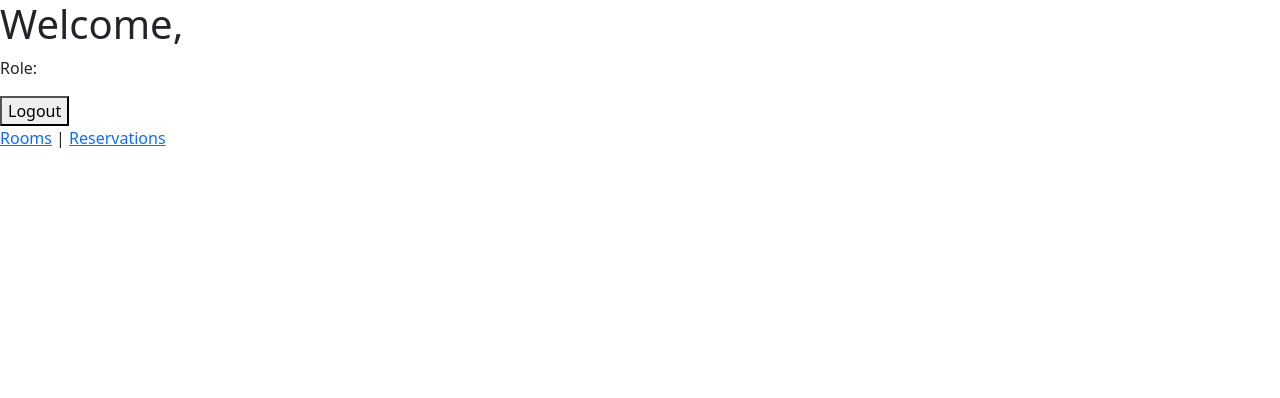
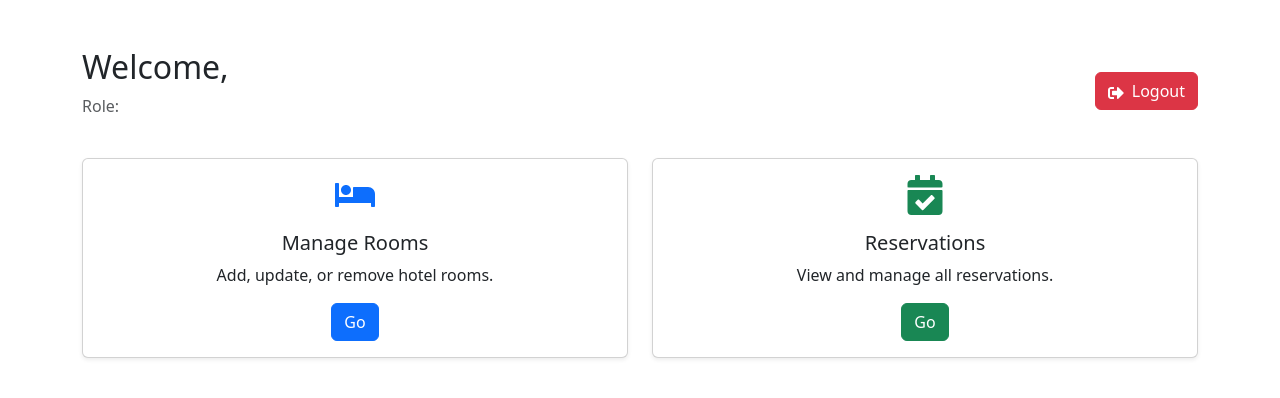
Before and after one commit to tahamahmood004/Hotel-Management-System, a React (Vite) app in the folder frontend/: page /dashboard in a window 1280 px wide. Shown: the top 398 px of the page. Built offline with nearby package versions, Linux system fonts and the light colour scheme.

Commit message:
update dashboard with reactbootstrap and fix route of logout button

```diff
--- a/frontend/package.json
+++ b/frontend/package.json
@@ -15,6 +15,7 @@
     "react": "^19.1.1",
     "react-bootstrap": "^2.10.10",
     "react-dom": "^19.1.1",
+    "react-icons": "^5.5.0",
     "react-router-dom": "^7.8.2"
   },
   "devDependencies": {
--- a/frontend/src/pages/Dashboard.jsx
+++ b/frontend/src/pages/Dashboard.jsx
@@ -1,18 +1,64 @@
 import { useContext } from "react";
 import { AuthContext } from "../context/AuthContext";
+import { Container, Row, Col, Card, Button } from "react-bootstrap";
+import { useNavigate } from "react-router-dom";
+import { FaBed, FaCalendarCheck, FaSignOutAlt } from "react-icons/fa";
 
 export default function Dashboard() {
   const { user, logout } = useContext(AuthContext);
+  const navigate = useNavigate();
+
+  const handleLogout = () => {
+    logout();
+    navigate("/"); // ✅ redirect to login page after logout
+  };
+
+  const cards = [
+    {
+      title: "Manage Rooms",
+      text: "Add, update, or remove hotel rooms.",
+      icon: <FaBed size={40} className="mb-3 text-primary" />,
+      action: () => navigate("/rooms"),
+      variant: "primary",
+    },
+    {
+      title: "Reservations",
+      text: "View and manage all reservations.",
+      icon: <FaCalendarCheck size={40} className="mb-3 text-success" />,
+      action: () => navigate("/reservations"),
+      variant: "success",
+    },
+  ];
 
   return (
-    <div>
-      <h1>Welcome, {user?.name}</h1>
-      <p>Role: {user?.role}</p>
-      <button onClick={logout}>Logout</button>
+    <Container className="mt-5">
+      <div className="d-flex justify-content-between align-items-center mb-4">
+        <div>
+          <h2>Welcome, {user?.name}</h2>
+          <p className="text-muted">Role: {user?.role}</p>
+        </div>
+        <Button variant="danger" onClick={handleLogout}>
+          <FaSignOutAlt className="me-2" />
+          Logout
+        </Button>
+      </div>
 
-      <div>
-        <a href="/rooms">Rooms</a> | <a href="/reservations">Reservations</a>
-      </div>
-    </div>
+      <Row xs={1} md={2} className="g-4">
+        {cards.map((card, idx) => (
+          <Col key={idx}>
+            <Card className="h-100 shadow-sm text-center">
+              <Card.Body>
+                {card.icon}
+                <Card.Title>{card.title}</Card.Title>
+                <Card.Text>{card.text}</Card.Text>
+                <Button variant={card.variant} onClick={card.action}>
+                  Go
+                </Button>
+              </Card.Body>
+            </Card>
+          </Col>
+        ))}
+      </Row>
+    </Container>
   );
 }
```
Also changed, not shown: 3 other files (tests, documents, lock files or other folders).
